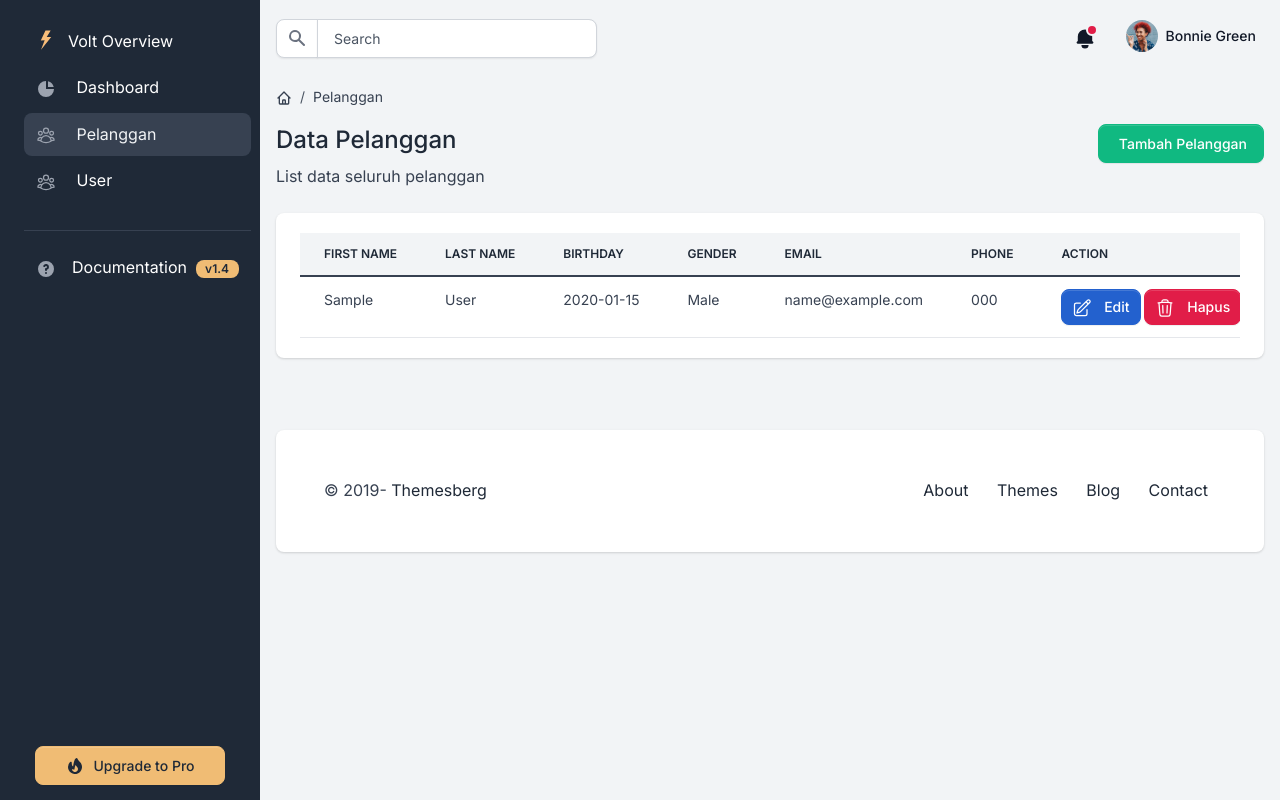
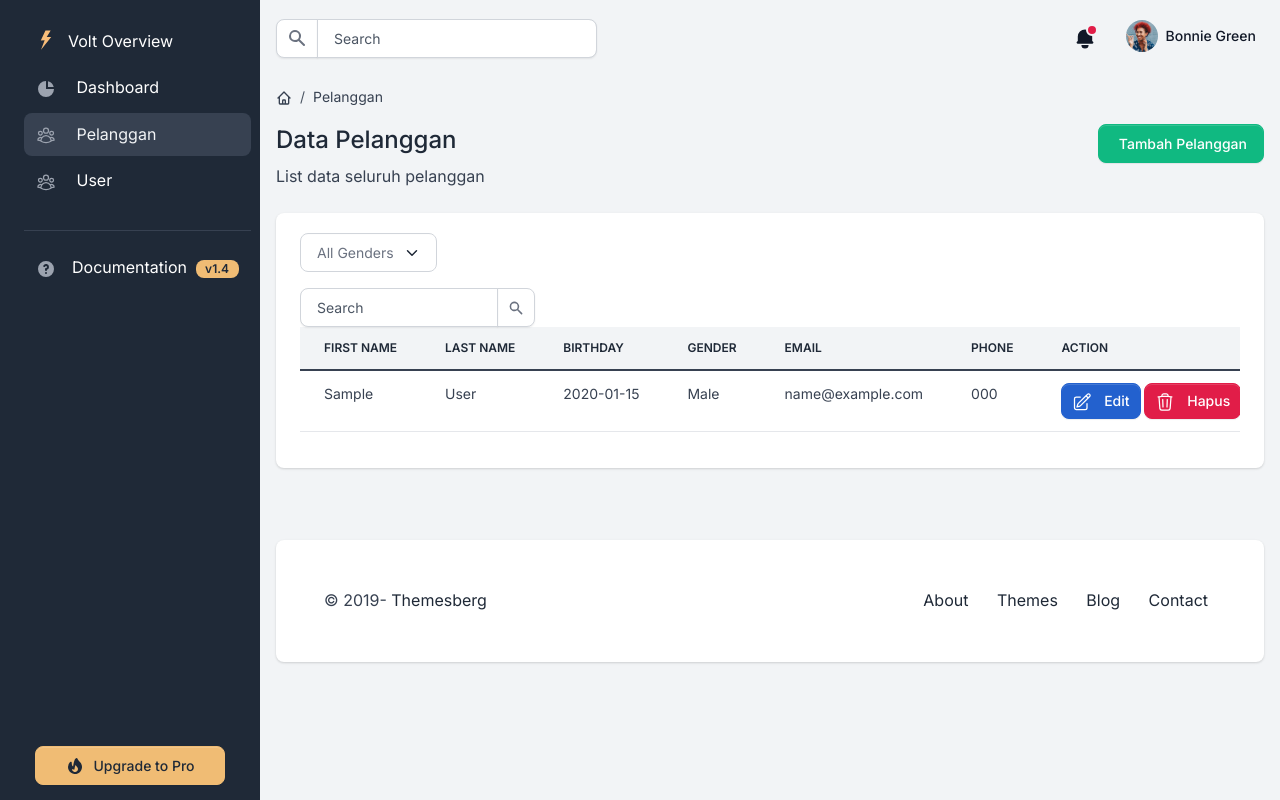
Before and after one commit to irfan12345-mey/Farhan_Laravel2TIF, a Laravel app: page /pelanggan in a window 1280 px wide. Run offline with Laravel 12, Linux system fonts and the light colour scheme; tables that the repository leaves empty hold one stand-in row (values such as "Sample post").

Commit message:
pertemuan 10

```diff
--- a/app/Http/Controllers/PelangganController.php
+++ b/app/Http/Controllers/PelangganController.php
@@ -1,4 +1,5 @@
 <?php
+
 namespace App\Http\Controllers;
 
 use App\Models\Pelanggan;
@@ -9,10 +10,18 @@ class PelangganController extends Controller
     /**
      * Display a listing of the resource.
      */
-    public function index()
+    public function index(Request $request)
     {
-        $data['dataPelanggan'] = Pelanggan::all();
-        return view('admin.pelanggan.index', $data);
+        $filterableColumns = ['gender'];
+
+        $searchableColumns = ['first_name', 'last_name', 'email'];
+
+        $pageData['dataPelanggan'] = Pelanggan::filter($request, $filterableColumns)
+            ->search($request, $searchableColumns)
+            ->paginate(10)
+            ->withQueryString();
+
+        return view('admin.pelanggan.index', $pageData);
     }
 
     /**
--- a/app/Models/Pelanggan.php
+++ b/app/Models/Pelanggan.php
@@ -3,6 +3,7 @@
 namespace App\Models;
 
 use Illuminate\Database\Eloquent\Model;
+use Illuminate\Database\Eloquent\Builder;
 
 class Pelanggan extends Model
 {
@@ -16,4 +17,25 @@ class Pelanggan extends Model
         'email',
         'phone',
     ];
+
+    public function scopeFilter(Builder $query, $request, array $filterableColumns): Builder
+    {
+        foreach ($filterableColumns as $column) {
+            if ($request->filled($column)) {
+                $query->where($column, $request->input($column));
+            }
+        }
+        return $query;
+    }
+
+    public function scopeSearch($query, $request, array $columns)
+    {
+        if ($request->filled('search')) {
+            $query->where(function ($q) use ($request, $columns) {
+                foreach ($columns as $column) {
+                    $q->orWhere($column, 'LIKE', '%' . $request->search . '%');
+                }
+            });
+        }
+    }
 }
--- a/resources/views/admin/pelanggan/index.blade.php
+++ b/resources/views/admin/pelanggan/index.blade.php
@@ -35,6 +35,40 @@
             <div class="card border-0 shadow mb-4">
                 <div class="card-body">
                     <div class="table-responsive">
+                        <form method="GET" action="{{ route('pelanggan.index') }}" onchange="this.form.submit()"
+                            class="mb-3">
+                            <div class="row">
+                                <div class="col-md-2">
+                                    <select name="gender" class="form-select">
+                                        <option value="">All Genders</option>
+                                        <option value="Male" {{ request('gender') == 'Male' ? 'selected' : '' }}>Male
+                                        </option>
+                                        <option value="Female" {{ request('gender') == 'Female' ? 'selected' : '' }}>Female
+                                        </option>
+                                    </select>
+                                </div>
+                            </div>
+                        </form>
+                        <div class="col-md-3">
+                            <div class="input-group">
+                                <input type="text" name="search" class="form-control" id="exampleInputIconRight"
+                                    value="{{ request('search') }}" placeholder="Search" aria-label="Search">
+                                <button type="submit" class="input-group-text" id="basic-addon2">
+                                    <svg class="icon icon-xxs" fill="currentColor" viewBox="0 0 20 20"
+                                        xmlns="http://www.w3.org/2000/svg">
+                                        <path fill-rule="evenodd"
+                                            d="M8 4a4 4 0 100 8 4 4 0 000-8zM2 8a6 6 0 1110.89 3.476l4.817 4.817a1 1 0 01-1.414 1.414l-4.816-4.816A6 6 0 012 8z"
+                                            clip-rule="evenodd"></path>
+                                    </svg>
+                                </button>
+                                @if (request('search'))
+                                    <a href="{{ request()->fullUrlWithQuery(['search' => null]) }}"
+                                        class="input-group-text text-danger">
+                                        Clear
+                                    </a>
+                                @endif
+                            </div>
+                        </div>
                         <table id="table-pelanggan" class="table table-centered table-nowrap mb-0 rounded">
                             <thead class="thead-light">
                                 <tr>
@@ -88,6 +122,9 @@
 
                             </tbody>
                         </table>
+                        <div class="mt-3">
+                            {{ $dataPelanggan->links('pagination::bootstrap-5') }}
+                        </div>
                     </div>
                 </div>
             </div>
```
Lines whose indentation alone changed are shown as unchanged.
